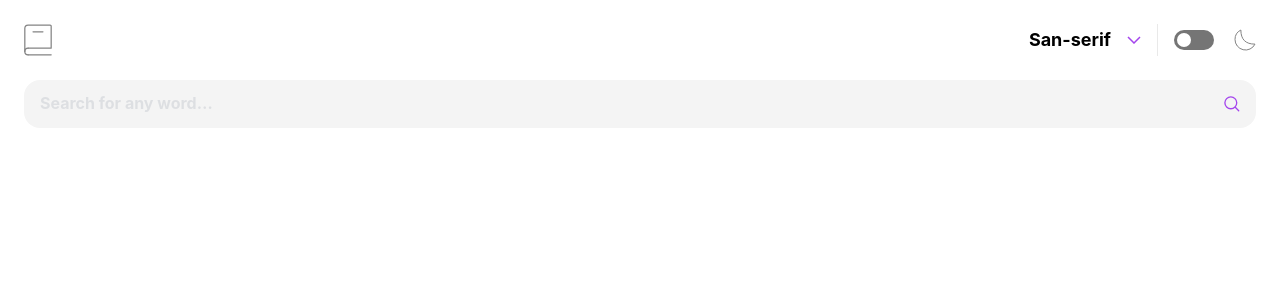
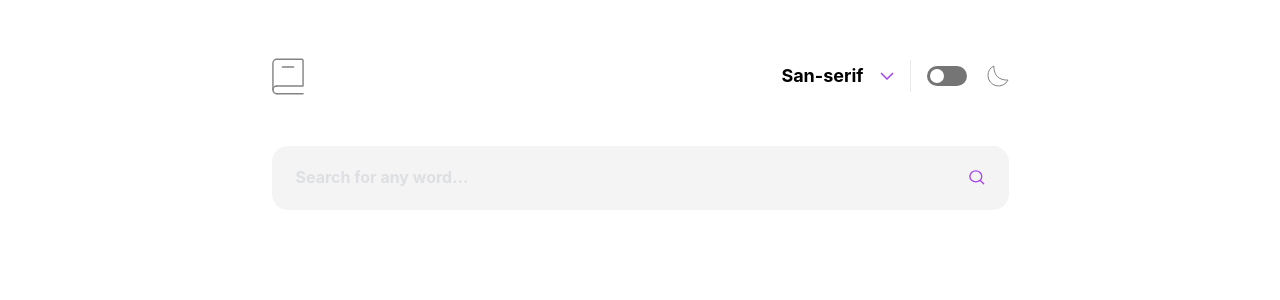
Before and after one commit to gigakhrz/Dictionary-web-app, a React (Vite) app: page / in a window 1280 px wide. Shown: the top 300 px of the page. Built offline with nearby package versions, Linux system fonts and the light colour scheme.

Commit message:
add responsive

```diff
--- a/src/App.tsx
+++ b/src/App.tsx
@@ -18,7 +18,7 @@ function App(): JSX.Element {
           : switchFont === 2
           ? "font-lora"
           : "font-mono"
-      } flex flex-col gap-6 w-full min-h-screen px-6 pt-6 pb-[63px] ${
+      } flex flex-col items-center  gap-6 w-full min-h-screen px-6 pt-6 pb-[63px] md:gap-[51px] md:px-10 md:pt-[58px] md:pb-[118px]  lg:px-0 lg:pt-64px ${
         check ? "bg-white" : "bg-[#050505] "
       }`}
     >
--- a/src/components/Result.tsx
+++ b/src/components/Result.tsx
@@ -44,7 +44,7 @@ const Result = ({
   return (
     <div className="w-full">
       {showResult === true ? (
-        <div className="flex flex-col gap-[28px] items-start w-full">
+        <div className="flex flex-col gap-[28px] items-start w-full md:gap-10 md:max-w-[737px]">
           <ResultHeader wordInfo={wordInfo} check={check} />
           <Info wordInfo={wordInfo} check={check} switchFont={switchFont} />
           <Source check={check} wordInfo={wordInfo} />
--- a/src/components/Search.tsx
+++ b/src/components/Search.tsx
@@ -20,10 +20,12 @@ const Search = ({ check, setSearch }: searchProps): JSX.Element => {
   const [error, setError] = useState<boolean>(false);
 
   return (
-    <div className={`flex flex-col items-start gap-[8px]`}>
+    <div
+      className={`flex flex-col items-start gap-[8px] w-full md:max-w-[737px]`}
+    >
       <form
         onSubmit={inputValue}
-        className={`flex justify-center gap-[20px] items-center rounded-[16px] w-full h-[48px] px-4 py-[14px] ${
+        className={`flex justify-center gap-[20px] items-center rounded-[16px] w-full h-[48px] px-4 py-[14px] md:py-[22px] md:px-6 md:h-16 ${
           error ? "border-[1px] border-solid border-[#FF5252]" : "border-none"
         } ${check ? "bg-[#F4F4F4]" : "bg-[#1F1F1F]  "}`}
       >
@@ -32,7 +34,8 @@ const Search = ({ check, setSearch }: searchProps): JSX.Element => {
           type="search"
           id="search"
           placeholder="Search for any word…"
-          className={`w-full outline-none border-none font-bold text-[16px] leading-[19.36px] bg-none appearance-none placeholder:opacity-25 ${
+          className={`w-full outline-none border-none font-bold text-[16px] leading-[19.36px] bg-none appearance-none
+          placeholder:opacity-25 md:text-5 md:leading-[21px] bg-transparent ${
             check ? "bg-[#F4F4F4] " : "bg-[#1F1F1F]"
           } ${check ? "text-[#2D2D2D]" : "text-white"} `}
         />
--- a/src/components/headet.tsx
+++ b/src/components/headet.tsx
@@ -21,8 +21,12 @@ const Header = ({
   const [chooseFont, setChooseFont] = useState<boolean>(false);
 
   return (
-    <div className="w-full flex justify-between items-center">
-      <img className="w-[28px] h-[32px]" src={logoImg} alt=" logo " />
+    <div className="w-full flex justify-between items-center md:max-w-[737px]">
+      <img
+        className="w-[28px] h-[32px] md:w-[32px] md:h-[36.5px]"
+        src={logoImg}
+        alt=" logo "
+      />
 
       <div className="flex gap-[16px]">
         <FontList
--- a/src/components/result/Info.tsx
+++ b/src/components/result/Info.tsx
@@ -14,11 +14,11 @@ const Info = ({ wordInfo, check, switchFont }: InfoProps): JSX.Element => {
         return (
           <div
             key={index}
-            className="flex flex-col gap-[31px] items-start w-full"
+            className="flex flex-col gap-[31px] items-start w-full md:gap-10"
           >
             <div className="flex gap-[25px]  w-full items-center">
               <h3
-                className={`text-[18px] leading-[23px]  ${
+                className={`text-[18px] leading-[23px] md:text-[24px] md:leading-[29px] ${
                   check ? "text-[#2D2D2D]" : "text-white"
                 } text-[18px] leading-[23px] ${
                   switchFont === 1 ? "italic" : switchFont === 2 ? "italic" : ""
@@ -35,7 +35,7 @@ const Info = ({ wordInfo, check, switchFont }: InfoProps): JSX.Element => {
 
             <div className="flex flex-col gap-[13px] w-full">
               <h4
-                className={`text-[#757575] text-[16px] leading-[19.3px] mb-1`}
+                className={`text-[#757575] text-[16px] leading-[19.3px] mb-1 md:-[11px] md:text-[20px] md:leading-[25.5px]`}
               >
                 Meaning
               </h4>
@@ -50,7 +50,7 @@ const Info = ({ wordInfo, check, switchFont }: InfoProps): JSX.Element => {
                         <p
                           className={`  ${
                             check ? "text-[#2D2D2D]" : "text-white"
-                          } text-[15px] leading-6 font-normal`}
+                          } text-[15px] leading-6 font-normal md:text-[18px]`}
                         >
                           {definiton?.definition}
                         </p>
@@ -74,16 +74,16 @@ const Info = ({ wordInfo, check, switchFont }: InfoProps): JSX.Element => {
                   }`}
                 >
                   <h4
-                    className={` text-[#757575] font-normal text-[16px] leading-[19.3px] mb-1`}
+                    className={` text-[#757575] font-normal text-[16px] leading-[19.3px] mb-1 md:text-[20px] md:leading-[25.5px]`}
                   >
                     Synonyms
                   </h4>
 
                   {meaning?.synonyms?.map((synonym, index) => {
                     return (
-                      <div key={index} className="flex  gap-[10px]">
+                      <div key={index} className="flex  gap-[10px] ">
                         <h4
-                          className={`text-[#A445ED] font-bold text-[16px] leading-[19.3px] mb-1`}
+                          className={`text-[#A445ED] font-bold text-[16px] leading-[19.3px] md:text-[20px] md:leading-[25.5px] self-center`}
                         >
                           {synonym}
                         </h4>
--- a/src/components/result/ResultHeader.tsx
+++ b/src/components/result/ResultHeader.tsx
@@ -25,20 +25,22 @@ const ResultHeader = ({ wordInfo, check }: succesProps): JSX.Element => {
   return (
     //   word infto and sound play icon div
     <div className="flex justify-between items-start w-full">
-      <div className="flex flex-col gap-[7px] items-start">
+      <div className="flex flex-col gap-[7px] items-start md:gap-[5px]">
         <h1
-          className={`text-[32px] leading-[41px] font-bold  ${
+          className={`text-[32px] leading-[41px] font-bold  md:text-[64px] md:leading-[82px]  ${
             check ? "text-[#2D2D2D]" : "text-white"
           }`}
         >
           {wordInfo?.word}
         </h1>
-        <h4 className={`text-[18px] leading-6 font-normal text-[#A445ED]`}>
+        <h4
+          className={`text-[18px] leading-6 font-normal text-[#A445ED] md:text-[24px] md:leading-[29px]`}
+        >
           {wordInfo?.phonetic}
         </h4>
       </div>
       <img
-        className="w-12 h-12 self-center"
+        className="w-12 h-12 self-center md:w-[75px] md:h-[75px]"
         src={playImg}
         alt="icon play"
         onClick={handleClick}
```
